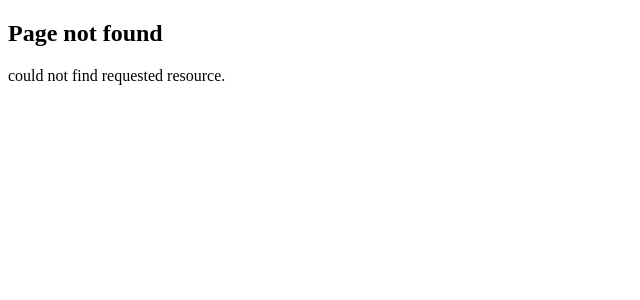
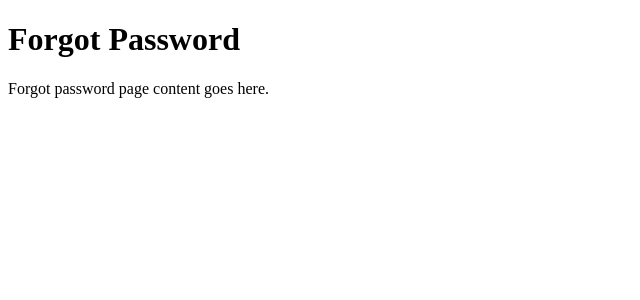
Before and after one commit to fum1ple/nextjs-tutorial, a Next.js app in the folder routing-demo/: page /forgot-password in a window 1280 px wide. Before the commit this address had no page. Shown: the top 300 px of the page, without its empty margins (0-640 px from the left). Built offline with nearby package versions, Linux system fonts and the light colour scheme.

Commit message:
[add]route groups

```diff
--- /dev/null
+++ b/routing-demo/src/app/(auth)/forgot-password/page.tsx
@@ -0,0 +1,8 @@
+export default function ForgotPassword() {
+  return (
+    <div>
+      <h1>Forgot Password</h1>
+      <p>Forgot password page content goes here.</p>
+    </div>
+  );
+}
```
Also changed, not shown: routing-demo/src/app/(auth)/login/page.tsx (added, +8 -0 lines), routing-demo/src/app/(auth)/register/page.tsx (added, +8 -0 lines).
